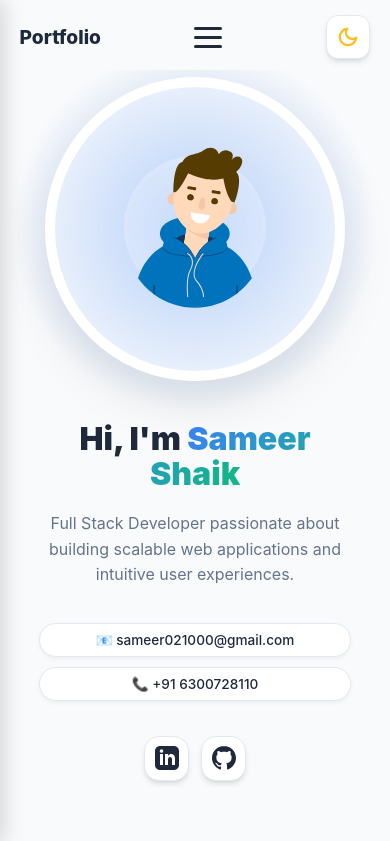
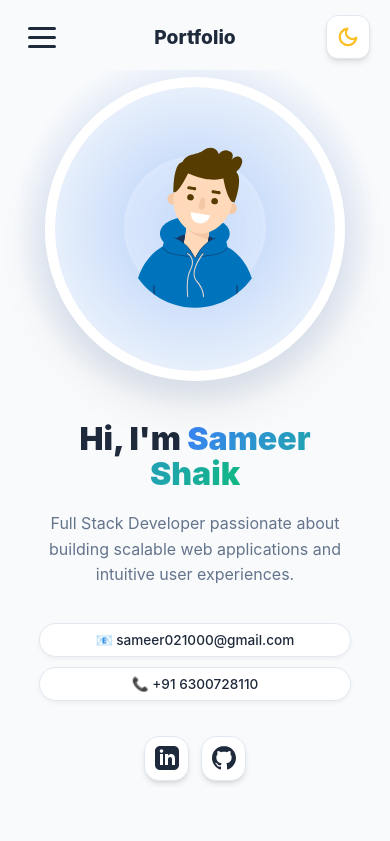
Before and after one commit to sameer021000/Portfolio, a React (Create React App) app in the folder frontend/: page / in a window 390 px wide. Shown: the top 841 px of the page. Built offline with nearby package versions, Linux system fonts and the light colour scheme.

Commit message:
Moved the navbar in mobile sized screens to left side and reduced that width to 75% as well

```diff
--- a/frontend/src/CSS/MainScreenCSS.css
+++ b/frontend/src/CSS/MainScreenCSS.css
@@ -62,6 +62,8 @@
   align-items: center;
   max-width: 1200px;
   margin: 0 auto;
+  /* Updated to properly align hamburger before logo, with flex-start */
+  gap: 30px;
 }
 
 .logo {
@@ -101,8 +103,10 @@
   cursor: pointer;
   gap: 6px;
   padding: 8px;
-  margin-right: 12px;
+  /* Removed margin-right and updated positioning */
+  margin: 0;
   z-index: 1001;
+  order: -1;
 }
 
 .hamburger-line {
@@ -135,8 +139,9 @@
   position: fixed;
   left: -100%;
   top: 0;
-  width: 100%;
-  max-width: 280px;
+  /* Changed width from 100% to 75% of screen */
+  width: 75%;
+  max-width: 600px;
   height: 100vh;
   background: var(--card-bg);
   z-index: 999;
--- a/frontend/src/Folders/MainScreen.jsx
+++ b/frontend/src/Folders/MainScreen.jsx
@@ -1,5 +1,3 @@
-"use client"
-
 import { useState, useEffect } from "react"
 import "../CSS/MainScreenCSS.css"
 import Lottie from "lottie-react"
@@ -196,6 +194,17 @@ const MainScreen = ({ theme, toggleTheme }) => {
     <div id="main-container" className="main-container">
       <nav id="navbar" className={`navbar ${isScrolled ? "scrolled" : ""}`}>
         <div className="nav-content">
+          <button
+            className="hamburger-menu"
+            onClick={() => setIsMobileMenuOpen(!isMobileMenuOpen)}
+            aria-label="Toggle mobile menu"
+            id="hamburger-btn"
+          >
+            <span className="hamburger-line"></span>
+            <span className="hamburger-line"></span>
+            <span className="hamburger-line"></span>
+          </button>
+
           <h2 className="logo" id="site-logo">
             Portfolio
           </h2>
@@ -218,17 +227,6 @@ const MainScreen = ({ theme, toggleTheme }) => {
               <a href="#experience">Experience</a>
             </li>
           </ul>
-
-          <button
-            className="hamburger-menu"
-            onClick={() => setIsMobileMenuOpen(!isMobileMenuOpen)}
-            aria-label="Toggle mobile menu"
-            id="hamburger-btn"
-          >
-            <span className="hamburger-line"></span>
-            <span className="hamburger-line"></span>
-            <span className="hamburger-line"></span>
-          </button>
 
           <button onClick={toggleTheme} className="theme-toggle" id="theme-btn" aria-label="Toggle theme">
             <div className="theme-icon-wrapper">
```
